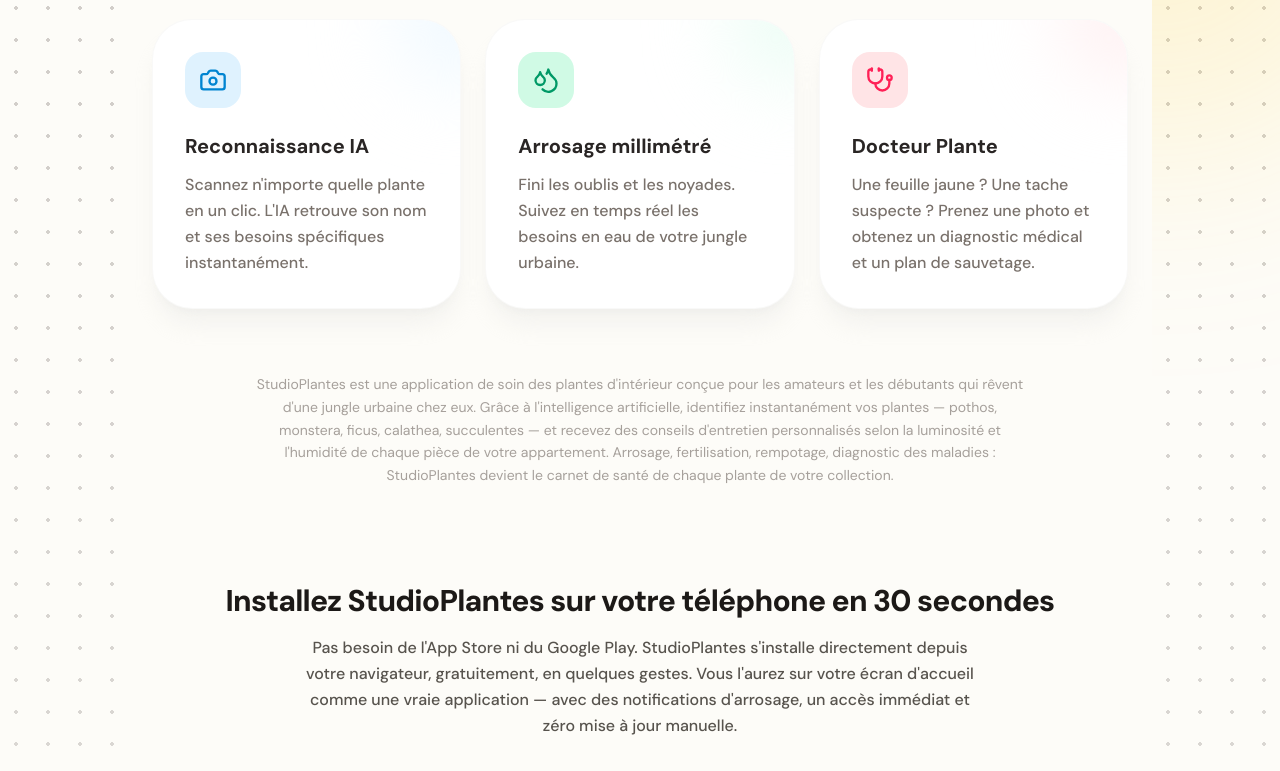
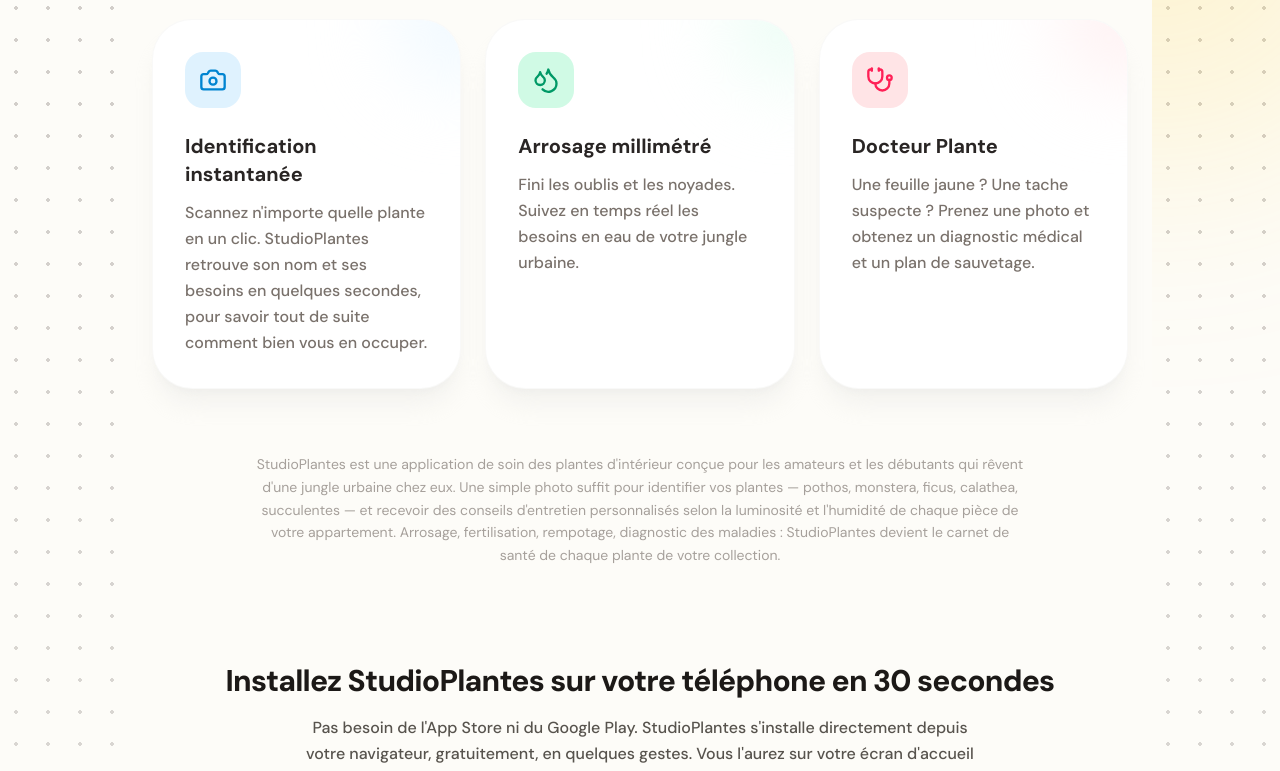
Before and after one commit to Germain-Longchamp/studioplant, a Next.js app: page / in a window 1280 px wide. Shown: the part 1320-2091 px from the top of the page. Built offline with nearby package versions, Linux system fonts and the light colour scheme.

Commit message:
improve lp

```diff
--- a/app/page.tsx
+++ b/app/page.tsx
@@ -77,10 +77,10 @@
     },
     {
       "@type": "Question",
-      name: "Comment fonctionne l'identification par IA ?",
+      name: "Comment fonctionne l'identification des plantes ?",
       acceptedAnswer: {
         "@type": "Answer",
-        text: "Prenez simplement une photo de votre plante. Notre intelligence artificielle analyse la forme des feuilles, les couleurs et les caractéristiques visuelles pour identifier l'espèce en moins de 2 secondes. Elle génère ensuite automatiquement un calendrier d'arrosage adapté à votre pièce et à la luminosité de chez vous.",
+        text: "Prenez simplement une photo de votre plante. StudioPlantes reconnaît son espèce en quelques secondes à partir de la forme des feuilles et de ses caractéristiques visuelles, puis vous propose aussitôt un calendrier d'arrosage adapté à votre pièce et à sa luminosité.",
       },
     },
     {
@@ -96,7 +96,7 @@
       name: "Le Docteur Plante, comment ça marche ?",
       acceptedAnswer: {
         "@type": "Answer",
-        text: "Votre plante a une feuille jaune ? Des taches suspectes ? Photographiez-la, et notre IA botanique analyse les symptômes pour poser un diagnostic et vous proposer un plan de sauvetage concret — rempotage, traitement, changement d'exposition.",
+        text: "Votre plante a une feuille jaune ? Des taches suspectes ? Photographiez-la : StudioPlantes analyse les symptômes et vous propose un plan de sauvetage concret — rempotage, traitement, changement d'exposition — pour la remettre sur pied rapidement.",
       },
     },
     {
@@ -135,9 +135,9 @@
       "Absolument. On a conçu StudioPlantes pour ceux qui aiment les plantes mais ne savent pas trop comment s'en occuper. Pas de jargon botanique, pas de tableaux complexes — juste une photo, et l'app s'occupe du reste. Des milliers de débutants ont déjà transformé leur appartement en vraie jungle grâce à nous.",
   },
   {
-    question: "Comment fonctionne l'identification par IA ?",
+    question: "Comment fonctionne l'identification des plantes ?",
     answer:
-      "Prenez simplement une photo de votre plante. Notre intelligence artificielle analyse la forme des feuilles, les couleurs et les caractéristiques visuelles pour identifier l'espèce en moins de 2 secondes. Elle génère ensuite automatiquement un calendrier d'arrosage adapté à votre pièce et à la luminosité de chez vous.",
+      "Prenez simplement une photo de votre plante. StudioPlantes reconnaît son espèce en quelques secondes à partir de la forme des feuilles et de ses caractéristiques visuelles, puis vous propose aussitôt un calendrier d'arrosage adapté à votre pièce et à sa luminosité.",
   },
   {
     question: "Je tue toutes mes plantes. StudioPlantes peut vraiment m'aider ?",
@@ -147,7 +147,7 @@
   {
     question: "Le Docteur Plante, comment ça marche ?",
     answer:
-      "Votre plante a une feuille jaune ? Des taches suspectes ? Photographiez-la, et notre IA botanique analyse les symptômes pour poser un diagnostic et vous proposer un plan de sauvetage concret — rempotage, traitement, changement d'exposition.",
+      "Votre plante a une feuille jaune ? Des taches suspectes ? Photographiez-la : StudioPlantes analyse les symptômes et vous propose un plan de sauvetage concret — rempotage, traitement, changement d'exposition — pour la remettre sur pied rapidement.",
   },
   {
     question: "Est-ce que StudioPlantes est gratuit ?",
@@ -209,8 +209,8 @@
 
             <div className="lg:col-span-7 flex flex-col items-center lg:items-start text-center lg:text-left animate-in fade-in slide-in-from-bottom-8 duration-700">
               <div className="inline-flex items-center gap-2 px-3 py-1.5 rounded-full bg-white/80 backdrop-blur-md border border-emerald-100 text-emerald-700 text-xs font-bold uppercase tracking-wide mb-6 shadow-sm">
-                <Sparkles className="w-3.5 h-3.5 text-emerald-500" /> Propulsé
-                par l'IA
+                <Sparkles className="w-3.5 h-3.5 text-emerald-500" /> Fait pour
+                les débutants
               </div>
 
               <h1 className="text-4xl lg:text-[3.5rem] font-extrabold text-stone-900 tracking-tight leading-[1.1] mb-4 drop-shadow-sm">
@@ -322,11 +322,12 @@
                   <Camera className="w-7 h-7" />
                 </div>
                 <h3 className="text-xl font-bold text-stone-800 mb-3 relative z-10">
-                  Reconnaissance IA
+                  Identification instantanée
                 </h3>
                 <p className="text-stone-500 leading-relaxed font-medium relative z-10">
-                  Scannez n'importe quelle plante en un clic. L'IA retrouve son
-                  nom et ses besoins spécifiques instantanément.
+                  Scannez n'importe quelle plante en un clic. StudioPlantes
+                  retrouve son nom et ses besoins en quelques secondes, pour
+                  savoir tout de suite comment bien vous en occuper.
                 </p>
               </div>
 
@@ -365,13 +366,13 @@
             <p className="text-stone-400 text-sm leading-relaxed text-center">
               StudioPlantes est une application de soin des plantes d'intérieur
               conçue pour les amateurs et les débutants qui rêvent d'une jungle
-              urbaine chez eux. Grâce à l'intelligence artificielle, identifiez
-              instantanément vos plantes — pothos, monstera, ficus, calathea,
-              succulentes — et recevez des conseils d'entretien personnalisés
-              selon la luminosité et l'humidité de chaque pièce de votre
-              appartement. Arrosage, fertilisation, rempotage, diagnostic des
-              maladies : StudioPlantes devient le carnet de santé de chaque
-              plante de votre collection.
+              urbaine chez eux. Une simple photo suffit pour identifier vos
+              plantes — pothos, monstera, ficus, calathea, succulentes — et
+              recevoir des conseils d'entretien personnalisés selon la
+              luminosité et l'humidité de chaque pièce de votre appartement.
+              Arrosage, fertilisation, rempotage, diagnostic des maladies :
+              StudioPlantes devient le carnet de santé de chaque plante de
+              votre collection.
             </p>
           </section>
 
```
